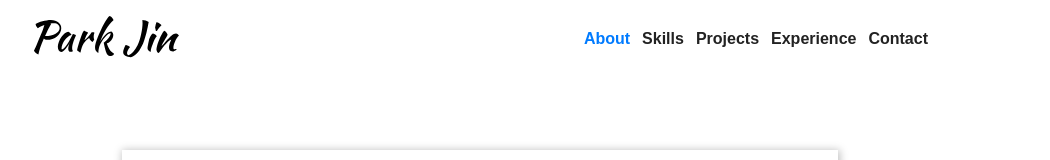
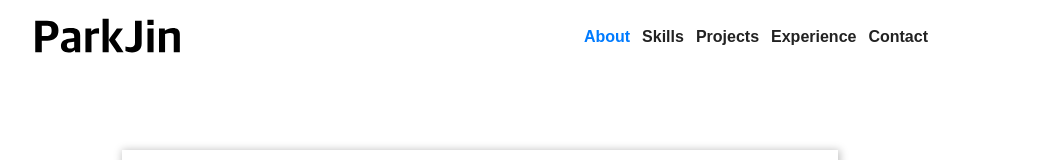
Before and after one commit to jin-park0115/portfolio, a plain HTML site: page index.html in a window 1280 px wide. Shown: the top 160 px of the page, without its empty margins (160-1210 px from the left). Drawn offline with Linux system fonts and the light colour scheme; a web font is replaced by a local one.

Commit message:
애플폰트로 로고 바꿈

```diff
--- a/index.html
+++ b/index.html
@@ -26,7 +26,7 @@
     <header>
       <div class="gnb">
         <div class="header-logo">
-          <img src="./img/header_logo.svg" alt="이름 로고">
+          <img src="./img/ParkJin.svg" alt="이름 로고">
         </div>
         <div class="navbar">
           <ul>
```
Also changed, not shown: img/ParkJin.svg (added).
